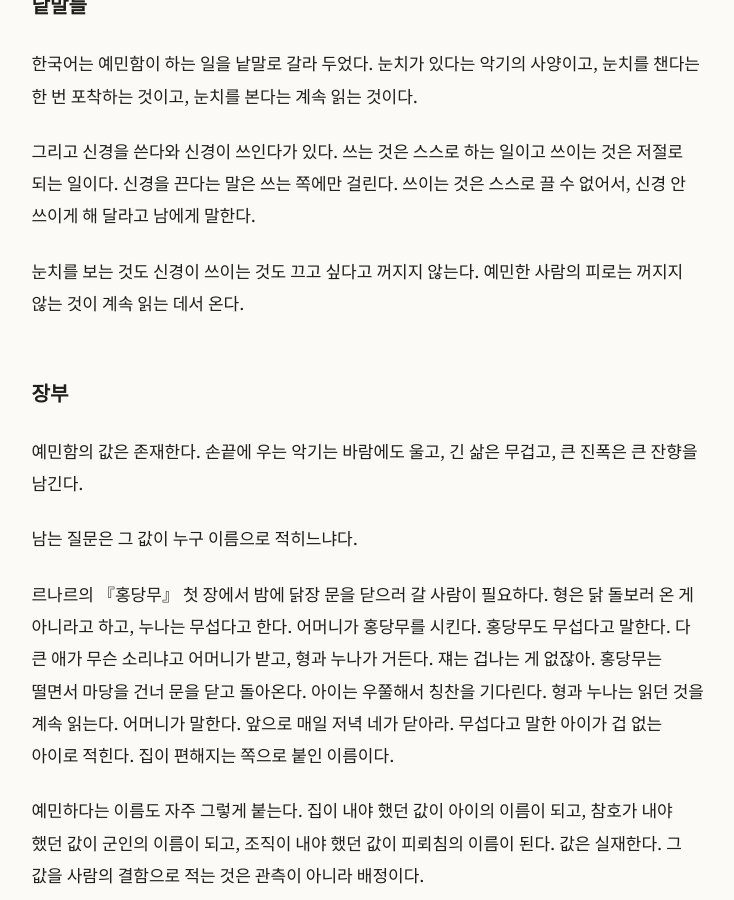
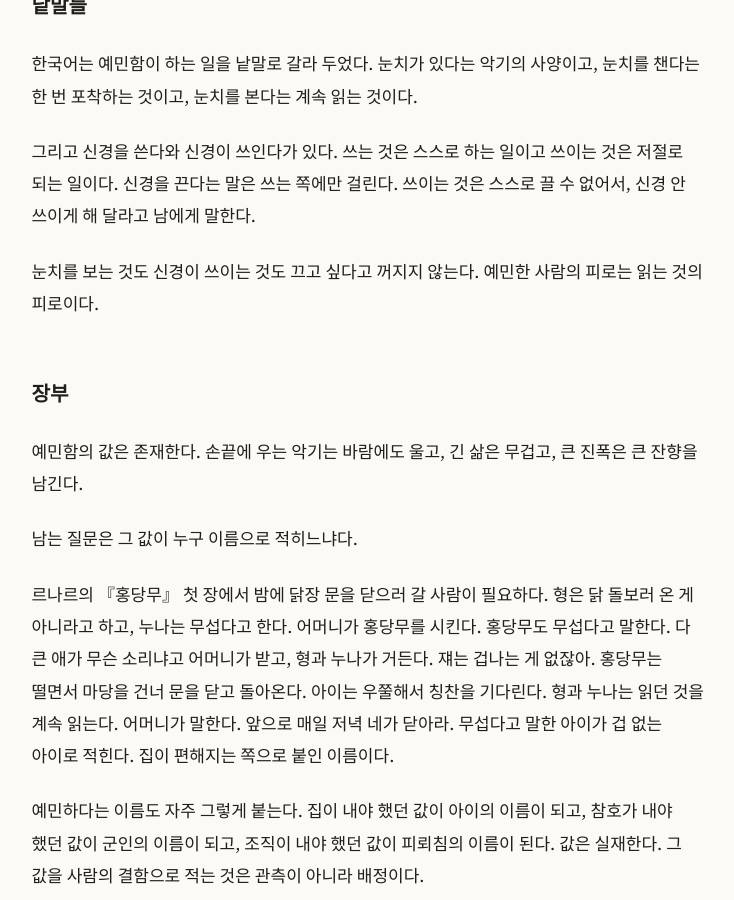
Before and after one commit to nonasking/essays, a Jekyll site: the page built from sensitivity/index.md, in a window 1280 px wide and 900 px high, scrolled down 5286 px. Shown: the whole window, without its empty margins (271-1005 px from the left). Built offline with Jekyll 4.4.1, drawn with Linux system fonts in a browser that asks for light colours.

Commit message:
Sensitivity: the fatigue of reading (KR/EN)
Co-Authored-By: Claude Opus 5.5 <noreply@anthropic.com>
Claude-Session: https://claude.ai/code/session_01BTGLPHUQgcECRy3cyR5ScH

```diff
--- a/sensitivity/index.md
+++ b/sensitivity/index.md
@@ -111,7 +111,7 @@ description: 손끝만 스쳐도 우는 악기에 대하여. 한 성질에서
 
 그리고 신경을 쓴다와 신경이 쓰인다가 있다. 쓰는 것은 스스로 하는 일이고 쓰이는 것은 저절로 되는 일이다. 신경을 끈다는 말은 쓰는 쪽에만 걸린다. 쓰이는 것은 스스로 끌 수 없어서, 신경 안 쓰이게 해 달라고 남에게 말한다.
 
-눈치를 보는 것도 신경이 쓰이는 것도 끄고 싶다고 꺼지지 않는다. 예민한 사람의 피로는 꺼지지 않는 것이 계속 읽는 데서 온다.
+눈치를 보는 것도 신경이 쓰이는 것도 끄고 싶다고 꺼지지 않는다. 예민한 사람의 피로는 읽는 것의 피로이다.
 
 ## 장부
 
```
Also changed, not shown: sensitivity/en.md (+1 -1 lines).
